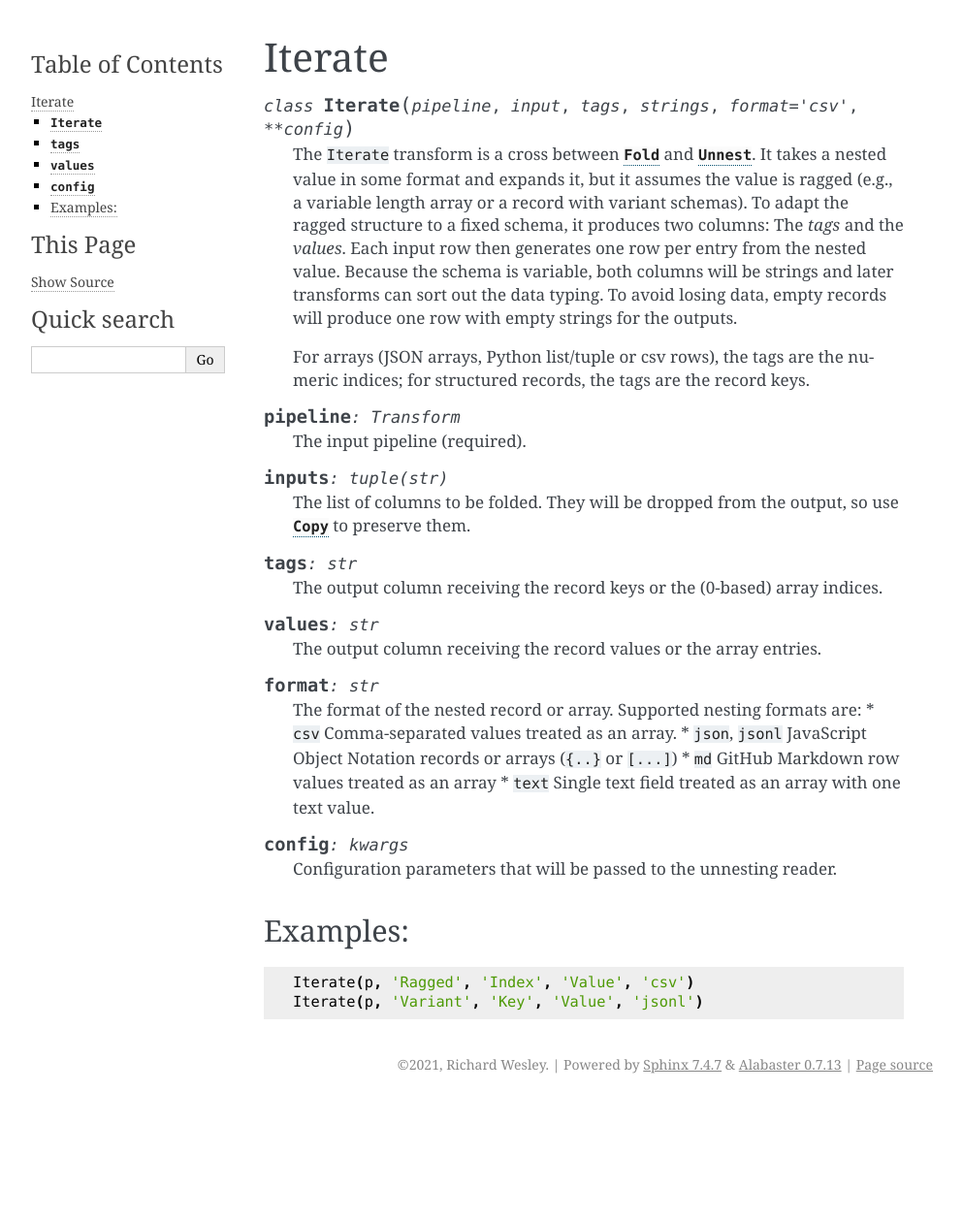
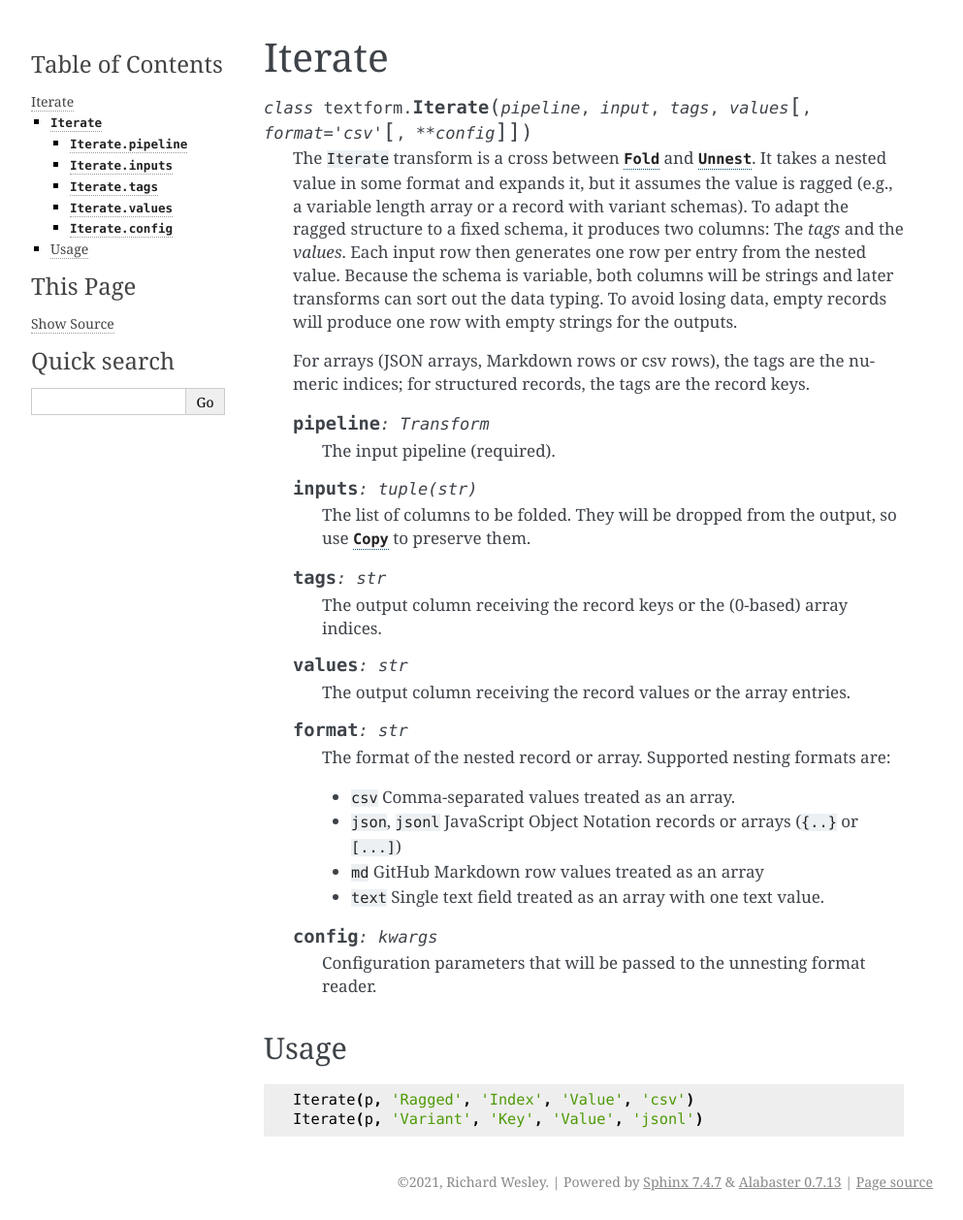
Before and after one commit to hawkfish/textform, a Sphinx documentation site: the page built from docs/transforms/iterate.rst, in a window 1280 px wide. Shown: the whole page at 97% size, without its empty margins (148-1141 px from the left). Built offline with Sphinx 7.4.7, drawn with Linux system fonts in a browser that asks for light colours; before the commit the page ends 1137 px from its top, so only the background shows below that.

Commit message:
Document Iterate with domains

```diff
--- a/docs/transforms/iterate.rst
+++ b/docs/transforms/iterate.rst
@@ -1,7 +1,9 @@
 Iterate
 =======
 
-.. py:class:: Iterate(pipeline, input, tags, strings, format='csv', **config)
+.. py:currentmodule:: textform
+
+.. py:class:: Iterate(pipeline, input, tags, values[, format='csv'[, **config]])
 
     The ``Iterate`` transform is a cross between :py:class:`Fold` and :py:class:`Unnest`.
     It takes a nested value in some format and expands it, but it assumes the value is ragged
@@ -12,49 +14,48 @@ Iterate
     and later transforms can sort out the data typing.
     To avoid losing data, empty records will produce one row with empty strings for the outputs.
 
-    For arrays (JSON arrays, Python list/tuple or csv rows), the tags are the numeric indices;
+    For arrays (JSON arrays, Markdown rows or csv rows), the tags are the numeric indices;
     for structured records, the tags are the record keys.
 
-.. py:attribute:: pipeline
-    :type: Transform
-    :noindex:
+    .. py:attribute:: pipeline
+        :type: Transform
 
-    The input pipeline (required).
+        The input pipeline (required).
 
-.. py:attribute:: inputs
-    :type: tuple(str)
-    :noindex:
+    .. py:attribute:: inputs
+        :type: tuple(str)
 
-    The list of columns to be folded.
-    They will be dropped from the output, so use :py:class:`Copy` to preserve them.
+        The list of columns to be folded.
+        They will be dropped from the output, so use :py:class:`Copy` to preserve them.
 
-.. py:attribute:: tags
-    :type: str
+    .. py:attribute:: tags
+        :type: str
 
-    The output column receiving the record keys or the (0-based) array indices.
+        The output column receiving the record keys or the (0-based) array indices.
 
-.. py:attribute:: values
-    :type: str
+    .. py:attribute:: values
+        :type: str
 
-    The output column receiving the record values or the array entries.
+        The output column receiving the record values or the array entries.
 
-.. py:attribute:: format
-    :type: str
-    :noindex:
+    .. py:attribute:: format
+        :type: str
+        :noindex:
 
-    The format of the nested record or array. Supported nesting formats are:
-    * ``csv`` Comma-separated values treated as an array.
-    * ``json``, ``jsonl`` JavaScript Object Notation records or arrays (``{..}`` or ``[...]``)
-    * ``md`` GitHub Markdown row values treated as an array
-    * ``text`` Single text field treated as an array with one text value.
+        The format of the nested record or array. Supported nesting formats are:
 
-.. py:attribute:: config
-    :type: kwargs
+        * ``csv`` Comma-separated values treated as an array.
+        * ``json``, ``jsonl`` JavaScript Object Notation records or arrays (``{..}`` or ``[...]``)
+        * ``md`` GitHub Markdown row values treated as an array
+        * ``text`` Single text field treated as an array with one text value.
 
-    Configuration parameters that will be passed to the unnesting reader.
+    .. py:attribute:: config
+        :type: kwargs
 
-Examples:
-^^^^^^^^^
+        Configuration parameters that will be passed to the unnesting format reader.
+
+Usage
+^^^^^
 
 .. code-block:: python
 
```
